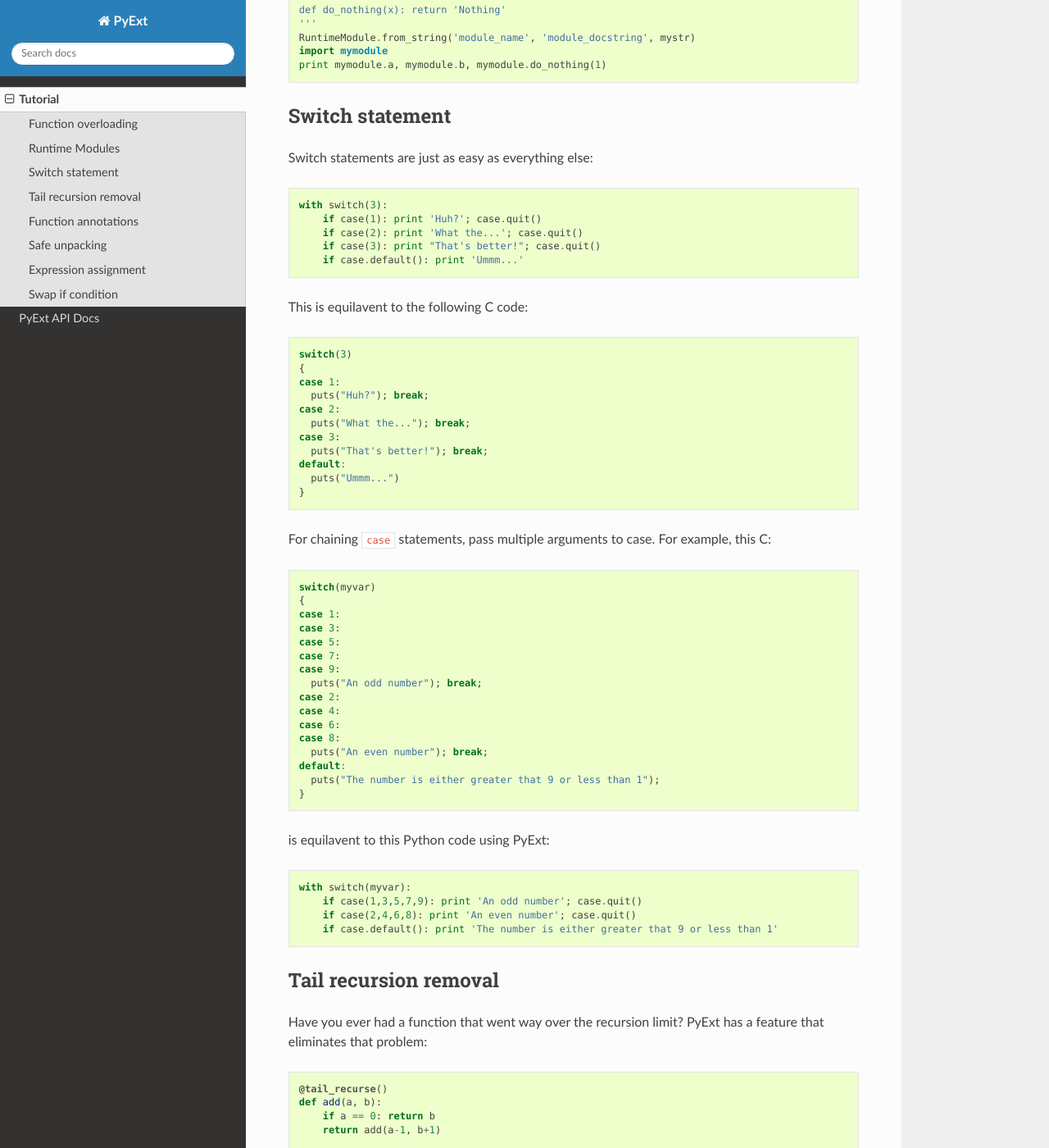
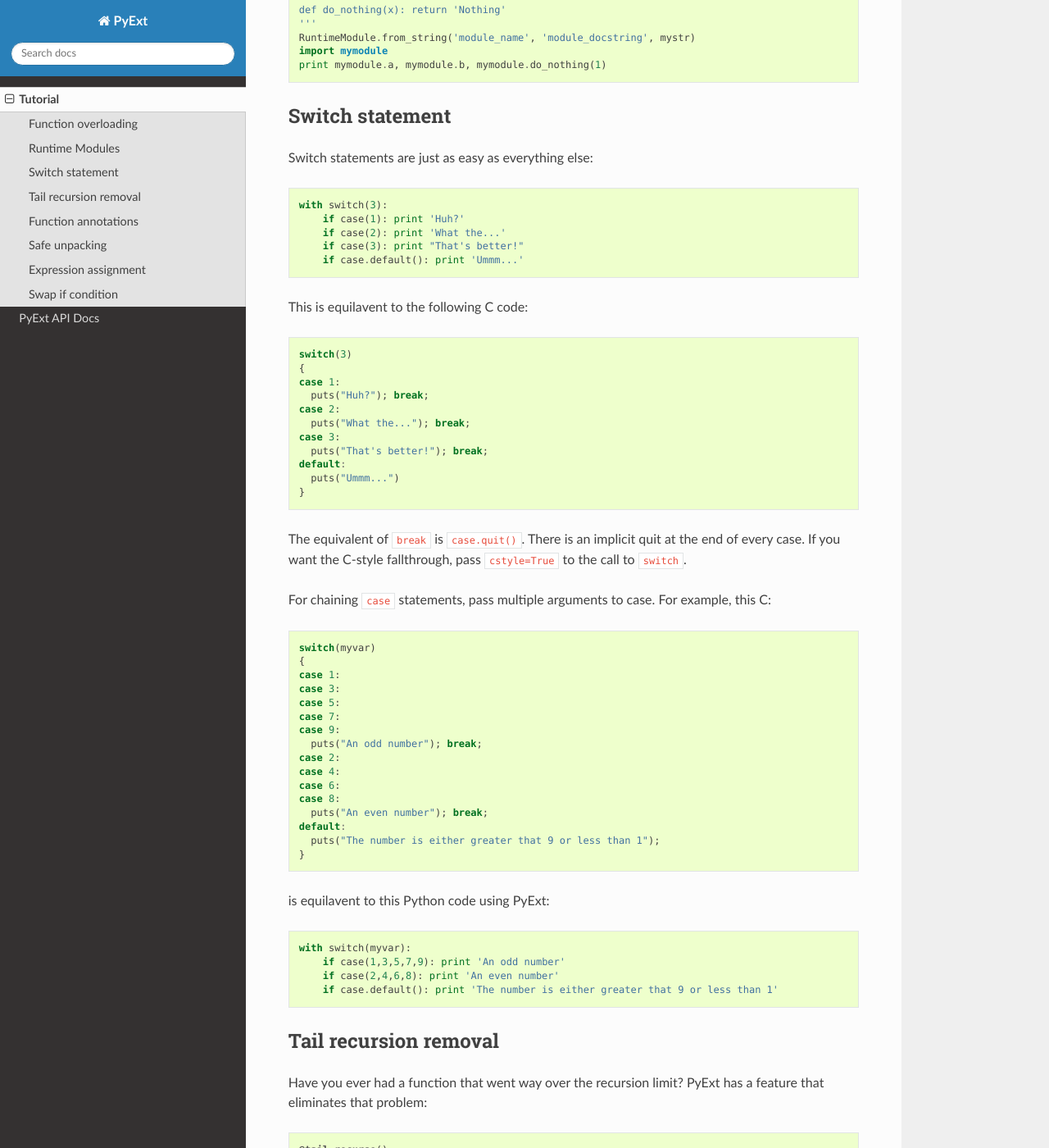
Before and after one commit to refi64/PyExt, a Sphinx documentation site: the page built from doc/source/tutorial.rst, in a window 1280 px wide and 1400 px high, scrolled down 1476 px. Shown: the whole window at 82% size. Built offline with Sphinx 7.4.7 and the Read the Docs theme 2.0.0, drawn with Linux system fonts in a browser that asks for light colours; the version number could not be read and is left out.

Commit message:
Go back to the non-C-style way of switch statements

```diff
--- a/README.rst
+++ b/README.rst
@@ -42,7 +42,7 @@ Function overloading::
 Switch statement::
 
    with switch(1):
-       if case(0): print 'Awkward...'; case.quit() # case.quit() is the same as break
+       if case(0): print 'Awkward...'
        if case(2): print '???'
        if case(1): print 'Phew! It works!'
        if case.default(): print 'Ummmm...'
--- a/doc/source/tutorial.rst
+++ b/doc/source/tutorial.rst
@@ -89,9 +89,9 @@ Switch statements are just as easy as everything else:
 .. code-block:: python
 
    with switch(3):
-       if case(1): print 'Huh?'; case.quit()
-       if case(2): print 'What the...'; case.quit()
-       if case(3): print "That's better!"; case.quit()
+       if case(1): print 'Huh?'
+       if case(2): print 'What the...'
+       if case(3): print "That's better!"
        if case.default(): print 'Ummm...'
 
 This is equilavent to the following C code:
@@ -109,6 +109,8 @@ This is equilavent to the following C code:
    default:
      puts("Ummm...")
    }
+
+The equivalent of ``break`` is ``case.quit()``. There is an implicit quit at the end of every case. If you want the C-style fallthrough, pass ``cstyle=True`` to the call to ``switch``.
 
 For chaining ``case`` statements, pass multiple arguments to case. For example, this C:
 
@@ -136,8 +138,8 @@ is equilavent to this Python code using PyExt:
 .. code-block:: python
 
    with switch(myvar):
-       if case(1,3,5,7,9): print 'An odd number'; case.quit()
-       if case(2,4,6,8): print 'An even number'; case.quit()
+       if case(1,3,5,7,9): print 'An odd number'
+       if case(2,4,6,8): print 'An even number'
        if case.default(): print 'The number is either greater that 9 or less than 1'
 
 Tail recursion removal
```
Also changed, not shown: pyext.py (+10 -7 lines), 1 other file.
